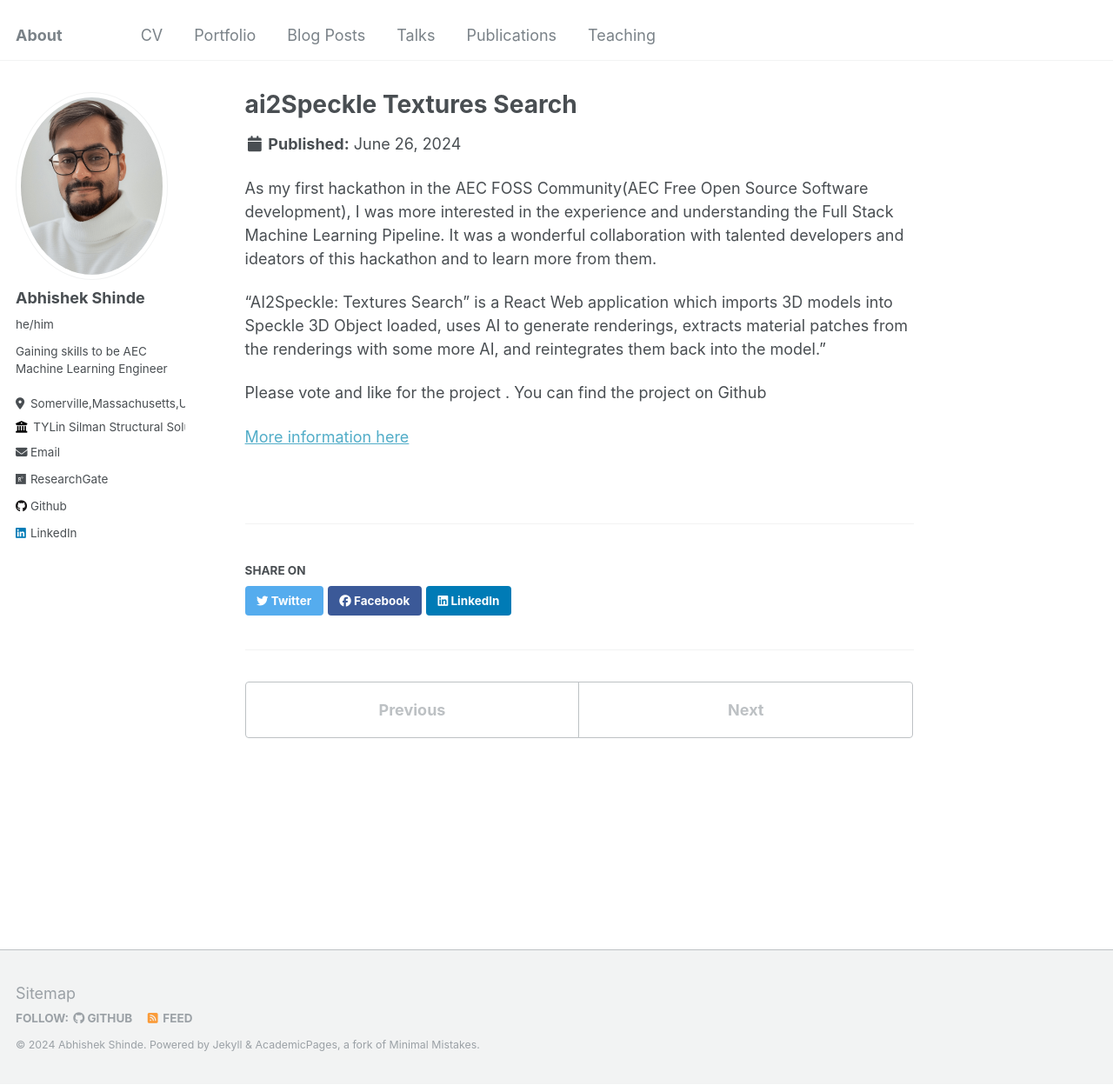
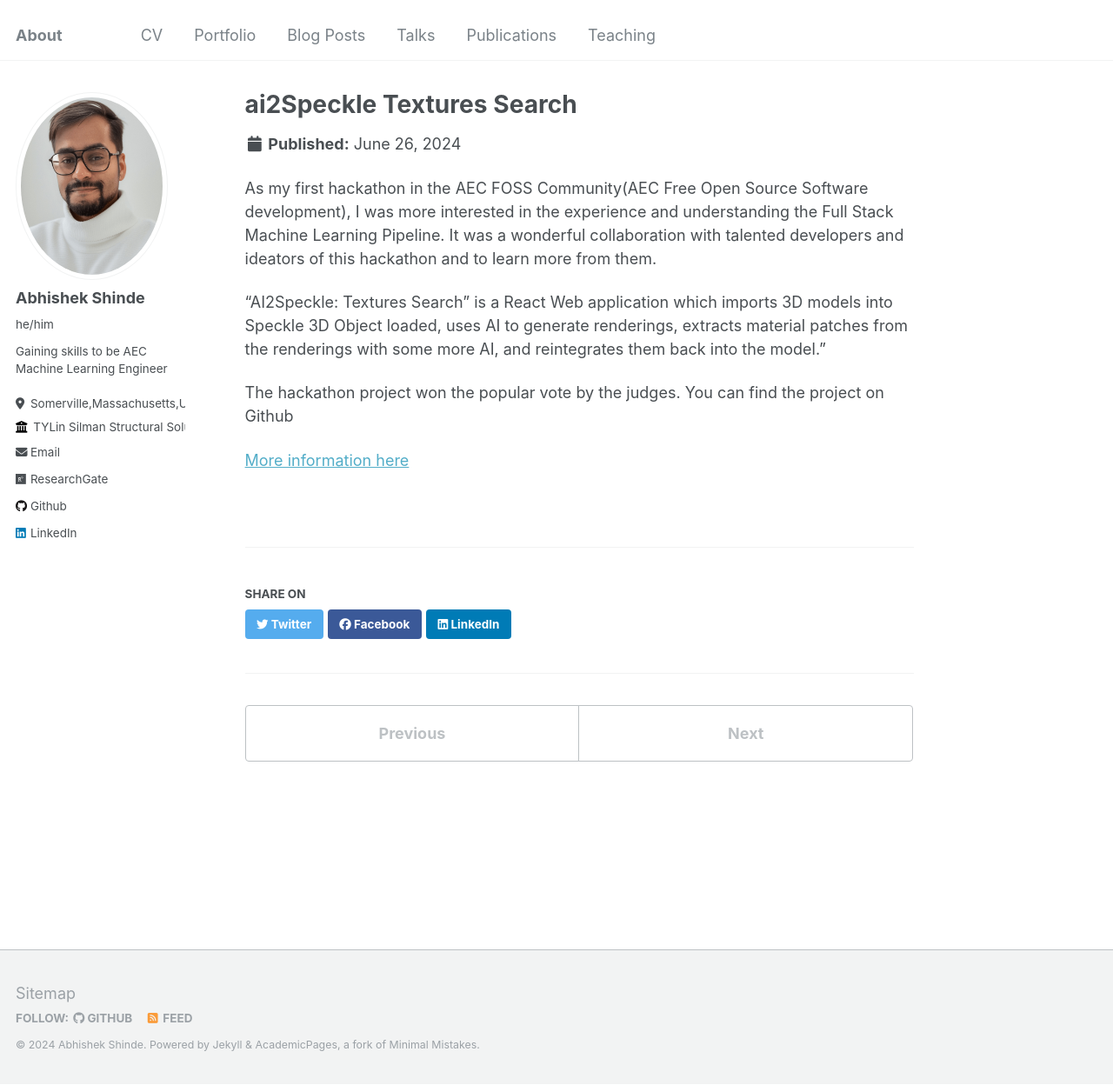
Before and after one commit to InquisitiveAS/InquisitiveAS.github.io, a Jekyll site: the page built from _portfolio/portfolio-3.md, in a window 1280 px wide and 1248 px high. Shown: the whole window at 87% size. Built offline with Jekyll 4.4.1, drawn with Linux system fonts in a browser that asks for light colours.

Commit message:
Update portfolio-3.md

```diff
--- a/_portfolio/portfolio-3.md
+++ b/_portfolio/portfolio-3.md
@@ -16,6 +16,6 @@
 
 "AI2Speckle: Textures Search" is a React Web application which imports 3D models into Speckle 3D Object loaded, uses AI to generate renderings, extracts material patches from the renderings with some more AI, and reintegrates them back into the model."
 
-Please vote and like for the project . You can find the project on Github
+The hackathon project won the popular vote by the judges. You can find the project on Github
 
 [More information here](https://devpost.com/software/ai2speckle-textures-search)
```
